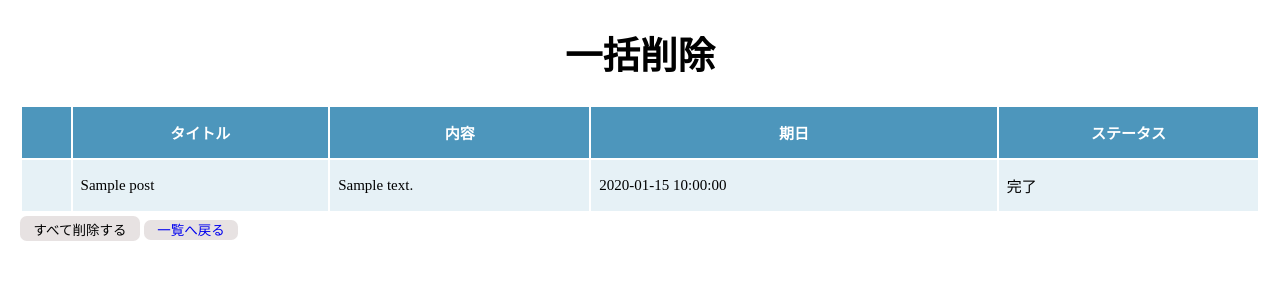
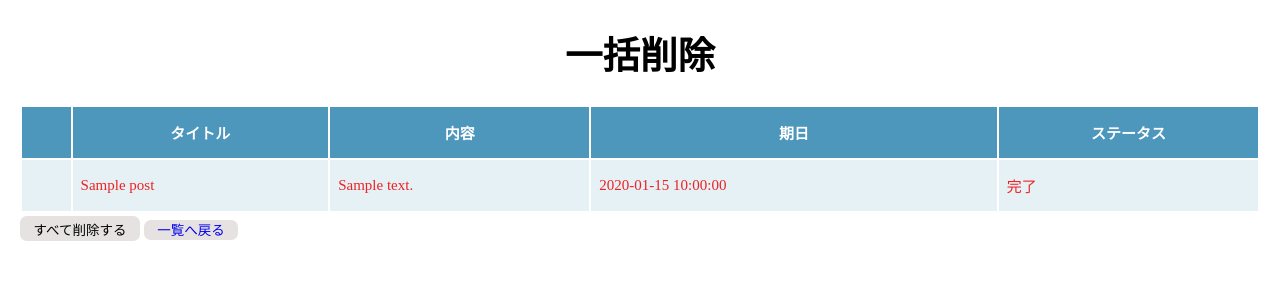
Before and after one commit to tanaka343/task_app, a Flask app: template templates/delete_all.html in a window 1280 px wide. Shown: the top 300 px of the page. Run offline with Flask 3, Linux system fonts and the light colour scheme; the template is opened without the code that fills it: most values are stand-ins (such as "Sample title", 1, 10 or a date in 2020).

Commit message:
削除画面赤字

```diff
--- a/static/style.css
+++ b/static/style.css
@@ -38,3 +38,7 @@ table a{
 
   margin-left: 0.5em;
 }
+
+.red{
+  color: rgb(238, 34, 34);
+}
--- a/templates/delete.html
+++ b/templates/delete.html
@@ -9,6 +9,7 @@
       <th>期日</th>
       <th>ステータス</th>
     </tr>
+    <tr class="red">
       <td>{{post.title}}</td>
       <td>{{post.content}}</td>
       <td>{{post.due_date}}</td>
@@ -20,6 +21,7 @@
         {% endif %}
         <!-- <input type="text" name="completed" value="{{post.completed}}"> -->
       </td>
+    </tr>
   </table>
   <input type="submit" value="削除する">
   <a href="/">一覧へ戻る</a>
--- a/templates/delete_all.html
+++ b/templates/delete_all.html
@@ -14,7 +14,7 @@
       <th>ステータス</th>
     </tr>
     {% for post in post_list %}
-      <tr>
+      <tr class="red">
         <td>
           <input type="hidden" name="deletes" value="{{post.id}}" >
         </td>
```
